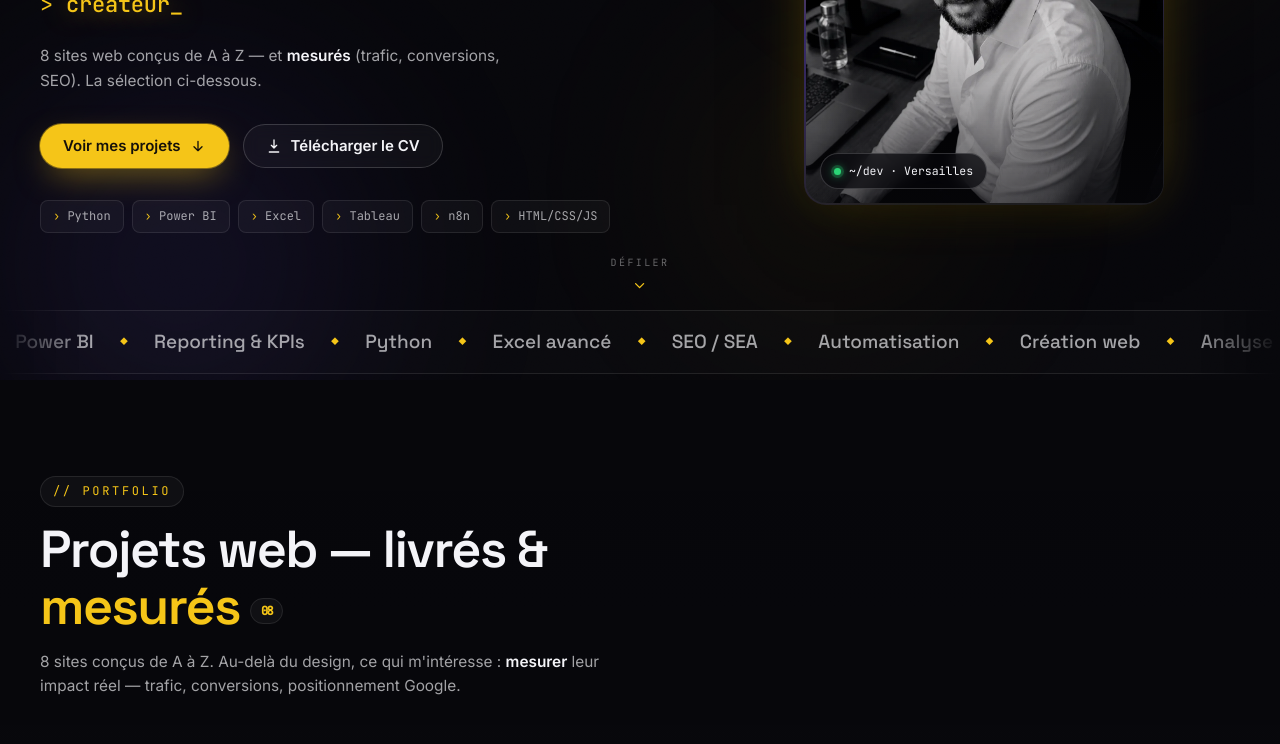
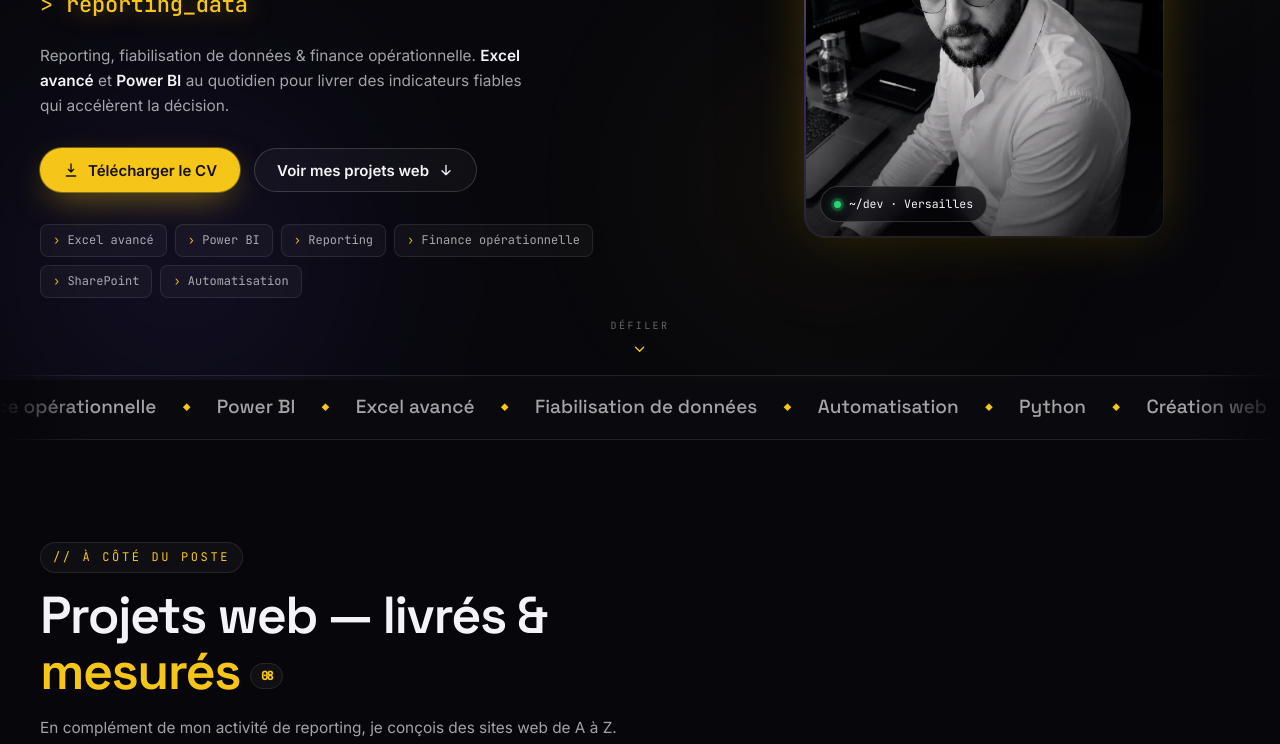
Before and after one commit to nadnad250/portfolio, a plain HTML site: page index.html in a window 1280 px wide. Shown: the part 420-1164 px from the top of the page. Drawn offline with Linux system fonts and the light colour scheme.

Commit message:
feat: repositionnement Maître gestionnaire (reporting/data/finance) + nouveau CV v2
- Hero, titre, meta, marquee, contact, footer alignés sur le nouveau CV
- Ajout GitHub + Calendly réels dans les liens de contact
- Remplacement du CV téléchargeable par la v2

```diff
--- a/assets/js/main.js
+++ b/assets/js/main.js
@@ -43,7 +43,7 @@
   /* ── Effet de frappe (terminal) ──────────── */
   var rotator = document.getElementById('rotator');
   if (rotator) {
-    var words = ['analyste_data', 'créateur_web', 'data_driven', 'automatisation'];
+    var words = ['maître_gestionnaire', 'reporting_data', 'finance_opérationnelle', 'excel_power_bi'];
     if (reduceMotion) {
       rotator.textContent = words[0];
     } else {
--- a/index.html
+++ b/index.html
@@ -3,13 +3,13 @@
 <head>
 <meta charset="UTF-8" />
 <meta name="viewport" content="width=device-width, initial-scale=1.0" />
-<title>Nadir Merouani — Projets web & Data | Versailles</title>
-<meta name="description" content="Nadir Merouani — sélection de projets web conçus de A à Z et mesurés. Analyste data, Versailles (78). 8 sites livrés avec résultats à l'appui." />
+<title>Nadir Merouani — Maître gestionnaire · Reporting, Data & Finance opérationnelle</title>
+<meta name="description" content="Nadir Merouani — Maître gestionnaire orienté résultats : reporting, fiabilisation de données et finance opérationnelle. Excel avancé, Power BI. Disponible en CDI, Versailles (78)." />
 <meta name="author" content="Nadir Merouani" />
 
 <meta property="og:type" content="profile" />
-<meta property="og:title" content="Nadir Merouani — Projets web & Data" />
-<meta property="og:description" content="8 sites web conçus de A à Z — et mesurés. La sélection." />
+<meta property="og:title" content="Nadir Merouani — Reporting, Data & Finance opérationnelle" />
+<meta property="og:description" content="Maître gestionnaire orienté résultats : reporting, fiabilisation de données, finance opérationnelle. Disponible en CDI, Versailles (78)." />
 <meta property="og:image" content="assets/img/portrait-tech.webp" />
 <meta name="theme-color" content="#07070B" />
 
@@ -73,29 +73,29 @@
       <div class="hero-text reveal">
         <p class="term">
           <span class="term-prompt">~ $</span> status
-          <span class="term-ok" aria-hidden="true">●</span> disponible · Versailles (78)
+          <span class="term-ok" aria-hidden="true">●</span> disponible CDI · Versailles (78)
           <span class="caret" aria-hidden="true"></span>
         </p>
         <h1 class="hero-name">Nadir<br>Merouani</h1>
         <p class="hero-roleline">
-          <span class="rot-prompt" aria-hidden="true">&gt;&nbsp;</span><span class="rotator" id="rotator">analyste_data</span><span class="rot-caret" aria-hidden="true"></span>
+          <span class="rot-prompt" aria-hidden="true">&gt;&nbsp;</span><span class="rotator" id="rotator">maître_gestionnaire</span><span class="rot-caret" aria-hidden="true"></span>
         </p>
         <p class="hero-sub">
-          8 sites web conçus de A à Z — et <strong>mesurés</strong> (trafic, conversions, SEO).
-          La sélection ci-dessous.
+          Reporting, fiabilisation de données &amp; finance opérationnelle. <strong>Excel avancé</strong> et
+          <strong>Power BI</strong> au quotidien pour livrer des indicateurs fiables qui accélèrent la décision.
         </p>
         <div class="hero-cta">
-          <a class="btn btn-primary" href="#projects">
-            Voir mes projets
-            <svg width="16" height="16" viewBox="0 0 24 24" fill="none" aria-hidden="true"><path d="M12 5v14M6 13l6 6 6-6" stroke="currentColor" stroke-width="2" stroke-linecap="round" stroke-linejoin="round"/></svg>
-          </a>
-          <a class="btn btn-ghost" href="assets/Nadir-Merouani-CV.pdf" download>
+          <a class="btn btn-primary" href="assets/Nadir-Merouani-CV.pdf" download>
             <svg width="16" height="16" viewBox="0 0 24 24" fill="none" aria-hidden="true"><path d="M12 3v12m0 0l-4-4m4 4l4-4M5 21h14" stroke="currentColor" stroke-width="2" stroke-linecap="round" stroke-linejoin="round"/></svg>
             Télécharger le CV
           </a>
+          <a class="btn btn-ghost" href="#projects">
+            Voir mes projets web
+            <svg width="16" height="16" viewBox="0 0 24 24" fill="none" aria-hidden="true"><path d="M12 5v14M6 13l6 6 6-6" stroke="currentColor" stroke-width="2" stroke-linecap="round" stroke-linejoin="round"/></svg>
+          </a>
         </div>
-        <ul class="techstack" aria-label="Stack technique">
-          <li>Python</li><li>Power BI</li><li>Excel</li><li>Tableau</li><li>n8n</li><li>HTML/CSS/JS</li>
+        <ul class="techstack" aria-label="Compétences clés">
+          <li>Excel avancé</li><li>Power BI</li><li>Reporting</li><li>Finance opérationnelle</li><li>SharePoint</li><li>Automatisation</li>
         </ul>
       </div>
 
@@ -118,23 +118,23 @@
   <div class="marquee" aria-hidden="true">
     <div class="marquee-track">
       <span>
-        <span class="marquee-item">Analyse de données</span><span class="marquee-sep">◆</span>
+        <span class="marquee-item">Reporting &amp; KPIs</span><span class="marquee-sep">◆</span>
+        <span class="marquee-item">Finance opérationnelle</span><span class="marquee-sep">◆</span>
         <span class="marquee-item">Power BI</span><span class="marquee-sep">◆</span>
-        <span class="marquee-item">Reporting &amp; KPIs</span><span class="marquee-sep">◆</span>
+        <span class="marquee-item">Excel avancé</span><span class="marquee-sep">◆</span>
+        <span class="marquee-item">Fiabilisation de données</span><span class="marquee-sep">◆</span>
+        <span class="marquee-item">Automatisation</span><span class="marquee-sep">◆</span>
         <span class="marquee-item">Python</span><span class="marquee-sep">◆</span>
-        <span class="marquee-item">Excel avancé</span><span class="marquee-sep">◆</span>
-        <span class="marquee-item">SEO / SEA</span><span class="marquee-sep">◆</span>
-        <span class="marquee-item">Automatisation</span><span class="marquee-sep">◆</span>
         <span class="marquee-item">Création web</span><span class="marquee-sep">◆</span>
       </span>
       <span>
-        <span class="marquee-item">Analyse de données</span><span class="marquee-sep">◆</span>
+        <span class="marquee-item">Reporting &amp; KPIs</span><span class="marquee-sep">◆</span>
+        <span class="marquee-item">Finance opérationnelle</span><span class="marquee-sep">◆</span>
         <span class="marquee-item">Power BI</span><span class="marquee-sep">◆</span>
-        <span class="marquee-item">Reporting &amp; KPIs</span><span class="marquee-sep">◆</span>
+        <span class="marquee-item">Excel avancé</span><span class="marquee-sep">◆</span>
+        <span class="marquee-item">Fiabilisation de données</span><span class="marquee-sep">◆</span>
+        <span class="marquee-item">Automatisation</span><span class="marquee-sep">◆</span>
         <span class="marquee-item">Python</span><span class="marquee-sep">◆</span>
-        <span class="marquee-item">Excel avancé</span><span class="marquee-sep">◆</span>
-        <span class="marquee-item">SEO / SEA</span><span class="marquee-sep">◆</span>
-        <span class="marquee-item">Automatisation</span><span class="marquee-sep">◆</span>
         <span class="marquee-item">Création web</span><span class="marquee-sep">◆</span>
       </span>
     </div>
@@ -144,11 +144,11 @@
   <section class="section section-alt" id="projects">
     <div class="wrap">
       <div class="section-head reveal">
-        <span class="section-num">// portfolio</span>
+        <span class="section-num">// à côté du poste</span>
         <h2 class="section-title">Projets web — livrés &amp; <em>mesurés</em><span class="count-chip">08</span></h2>
         <p class="section-sub">
-          8 sites conçus de A à Z. Au-delà du design, ce qui m'intéresse : <strong>mesurer</strong> leur
-          impact réel — trafic, conversions, positionnement Google.
+          En complément de mon activité de reporting, je conçois des sites web de A à Z. Même exigence :
+          <strong>mesurer</strong> l'impact réel — trafic, conversions, positionnement Google.
         </p>
       </div>
 
@@ -241,8 +241,8 @@
   <!-- ════════ CONTACT ════════ -->
   <section class="section section-dark" id="contact">
     <div class="wrap contact-inner reveal">
-      <p class="eyebrow eyebrow-light"><span class="dot" aria-hidden="true"></span>disponible — Versailles (78)</p>
-      <h2 class="contact-title">Un projet, un poste&nbsp;? <em>Parlons-en.</em></h2>
+      <p class="eyebrow eyebrow-light"><span class="dot" aria-hidden="true"></span>disponible en CDI — Versailles (78)</p>
+      <h2 class="contact-title">Un poste à pourvoir&nbsp;? <em>Parlons-en.</em></h2>
       <p class="contact-sub">
         Je réponds rapidement. Le CV complet est disponible en téléchargement.
       </p>
@@ -260,6 +260,10 @@
         <!-- TODO Nadir : remplace par l'URL exacte de ton profil LinkedIn -->
         <a href="https://www.linkedin.com/search/results/all/?keywords=Nadir%20Merouani" target="_blank" rel="noopener noreferrer">LinkedIn — MEROUANI Nadir</a>
         <span class="sep" aria-hidden="true">·</span>
+        <a href="https://github.com/nadnad250" target="_blank" rel="noopener noreferrer">GitHub</a>
+        <span class="sep" aria-hidden="true">·</span>
+        <a href="https://calendly.com/merouaninadir" target="_blank" rel="noopener noreferrer">Prendre RDV</a>
+        <span class="sep" aria-hidden="true">·</span>
         <a href="assets/Nadir-Merouani-CV.pdf" download>CV.pdf</a>
       </div>
     </div>
@@ -271,7 +275,7 @@
 <footer class="footer">
   <div class="wrap footer-inner">
     <span class="footer-brand"><span class="brand-mark" aria-hidden="true">N</span> Nadir Merouani</span>
-    <p class="footer-tag">projets web &amp; data · Versailles (78)</p>
+    <p class="footer-tag">reporting · data · finance opérationnelle · Versailles (78)</p>
     <nav class="footer-links" aria-label="Pied de page">
       <a href="#projects">./projets</a>
       <a href="mailto:merouaninadir@gmail.com">./email</a>
```
Also changed, not shown: 2 other files.
